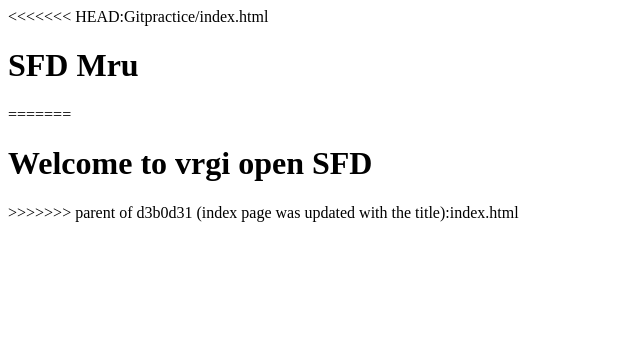
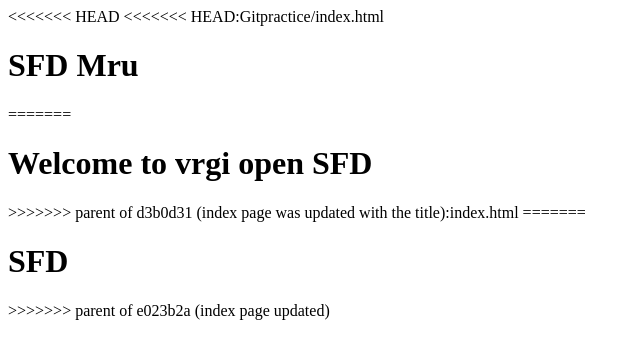
Before and after one commit to Raavi7965/mru-ds-fsd, a plain HTML site: page Gitpractice/index.html in a window 1280 px wide. Shown: the whole page, without its empty margins (0-640 px from the left). Drawn offline with Linux system fonts and the light colour scheme.

Commit message:
index page was updated with title name

```diff
--- a/Gitpractice/index.html
+++ b/Gitpractice/index.html
@@ -6,10 +6,14 @@
     <title>Document</title>
 </head>
 <body>
+<<<<<<< HEAD
 <<<<<<< HEAD:Gitpractice/index.html
     <h1>SFD Mru</h1>
 =======
     <h1>Welcome to vrgi open SFD</h1>
 >>>>>>> parent of d3b0d31 (index page was updated with the title):index.html
+=======
+    <h1>SFD</h1>
+>>>>>>> parent of e023b2a (index page updated)
 </body>
 </html>
```
